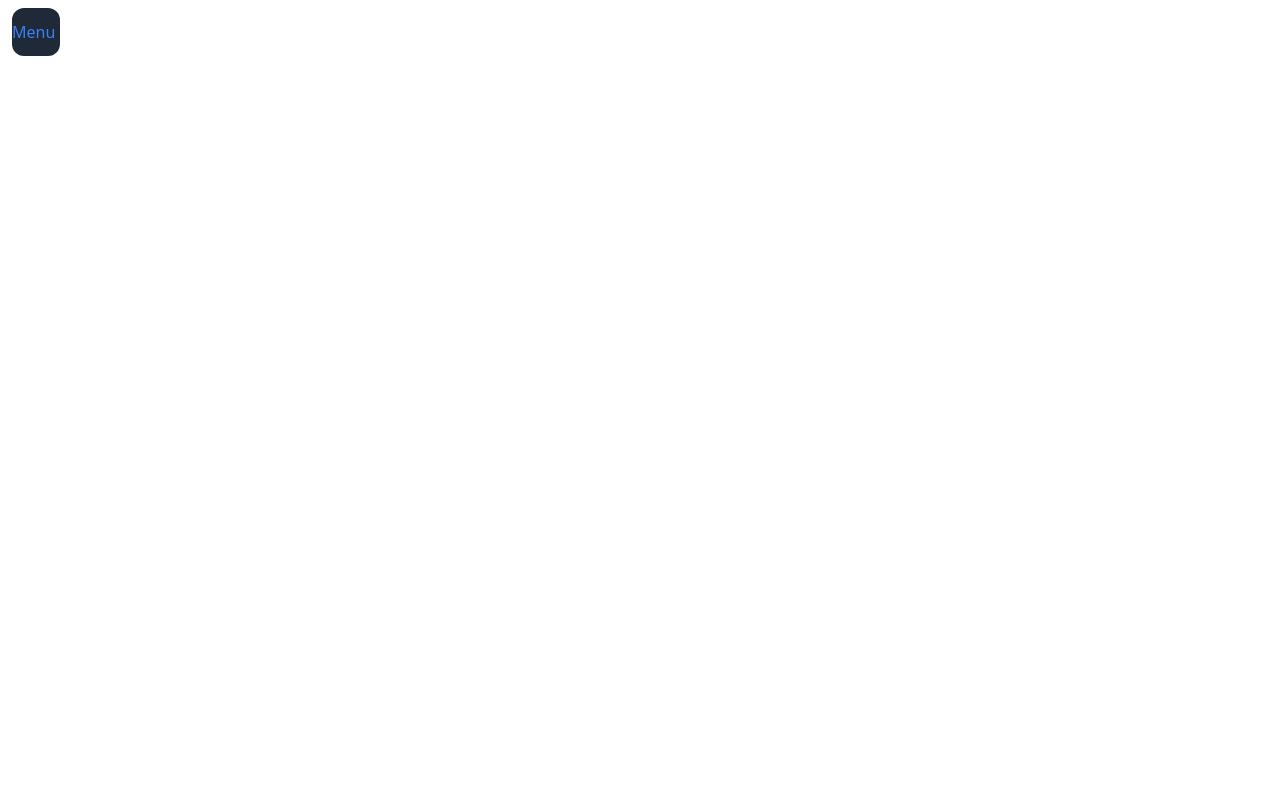
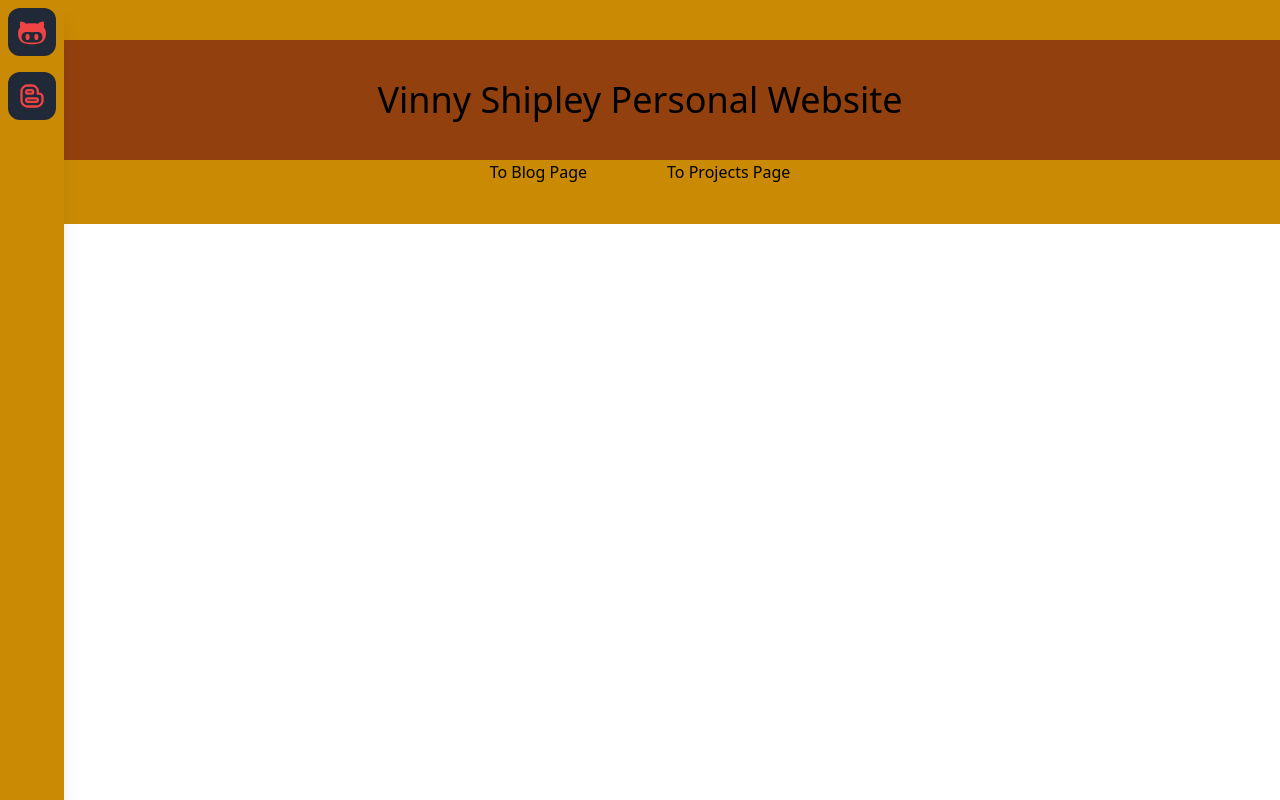
Before and after one commit to VinnyShipley/Personal_Site, a Next.js app: page /menubutton in a window 1280 px wide. Built offline with nearby package versions, Linux system fonts and the light colour scheme.

Commit message:
bringing back sidebar as default, menu button toohard, make brain go mush

```diff
--- a/src/pages/_app.js
+++ b/src/pages/_app.js
@@ -1,27 +1,23 @@
 import React from 'react';
 import '@/styles/globals.css';
 import SideBar from './sidebar';
-import MenuButton from './menubutton';
+import MainLandingPage from '.';
 
-let showMenu = false;
 
-const handleMenuClick = (e) => {
-  e.preventDefault(e);
-  console.log('hello')
-}
+
+
+
 
 class App extends React.Component {
 	render() {
 		return (
 			<div>
-				{ showMenu &&
 					<div>
+						<MainLandingPage />
 						<SideBar />
 					</div>
-				}
-				<div>
-					<MenuButton onClick={ handleMenuClick }/>
-				</div>
+
+
 			</div>
 		);
 	}
```
Also changed, not shown: src/pages/menubutton.js (+1 -18 lines).
